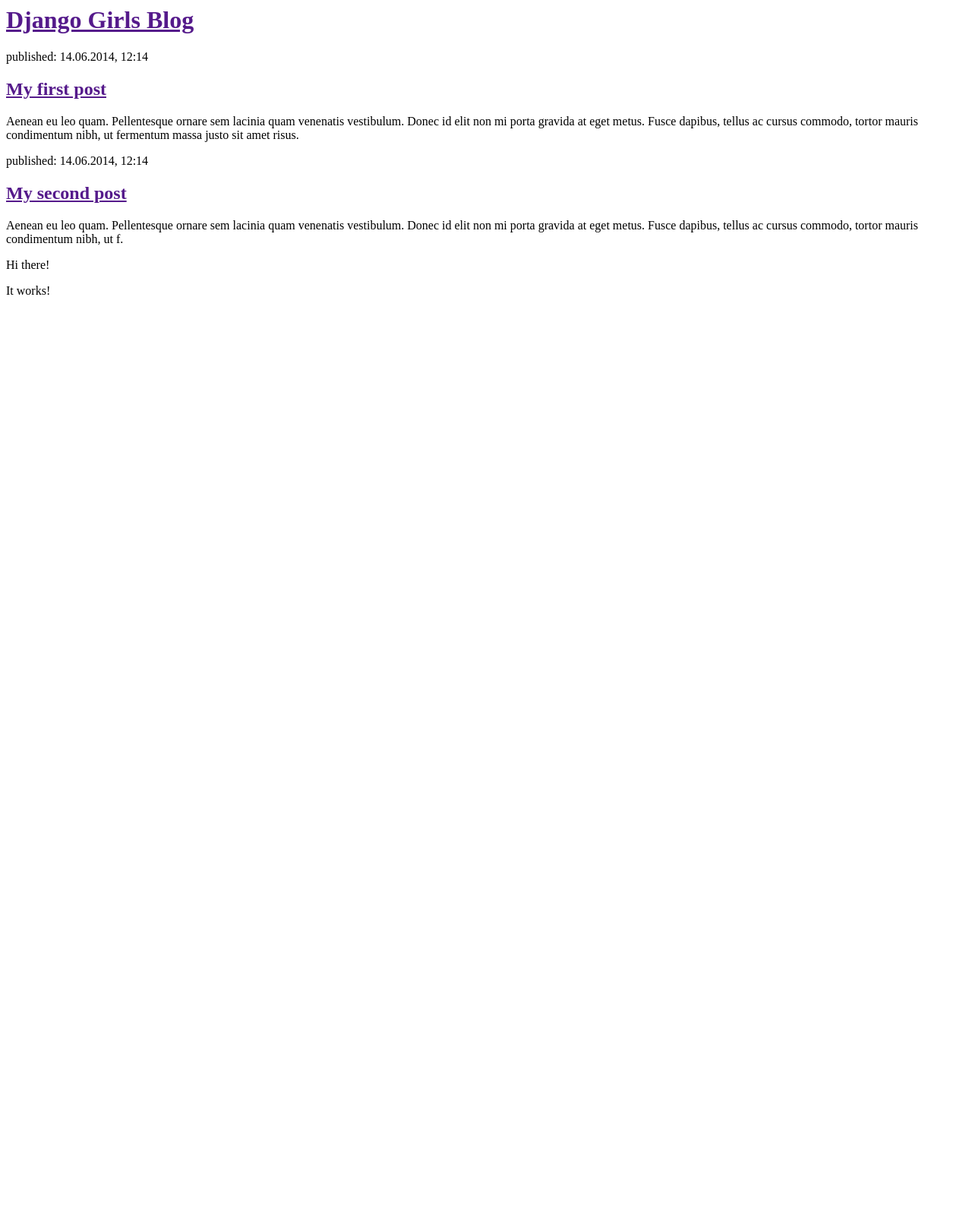
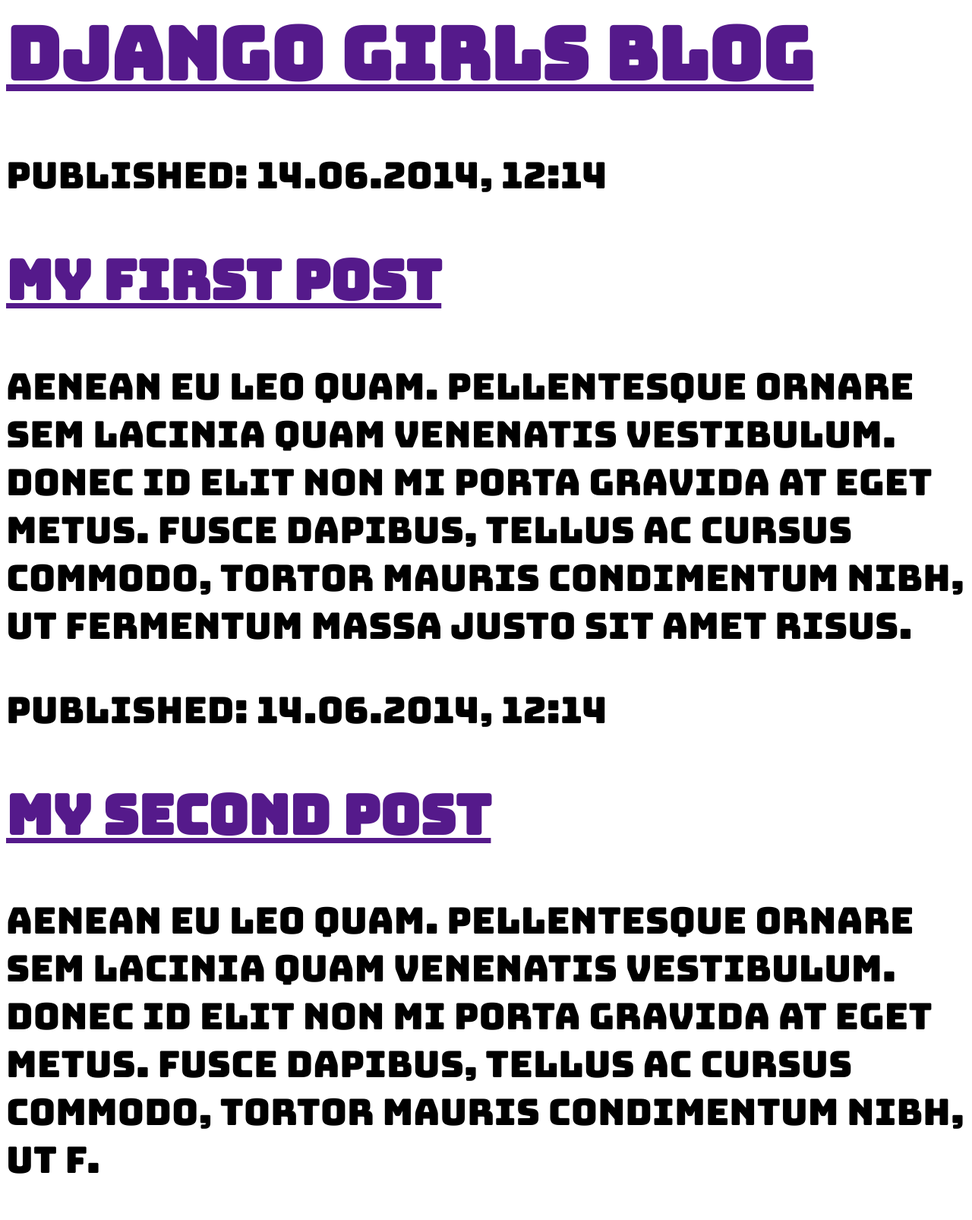
Before and after one commit to CaylynneT/my-first-blog, a Django app: page / in a window 1280 px wide. Shown: the whole page at 76% size. Before the commit the page ends 388 px from the top, so only its background shows below. Run offline with Django 3.2, Linux system fonts and the light colour scheme.

Commit message:
blog update

```diff
--- a/blog/templates/blog/post_list.html
+++ b/blog/templates/blog/post_list.html
@@ -1,6 +1,14 @@
 <html>
   <head>
+    <link rel="stylesheet"
+          href="https://fonts.googleapis.com/css?family=Bungee">
           <title> teemca </title>
+    <style>
+      body {
+        font-family: 'Bungee', cursive;
+        font-size: 48px;
+      }
+    </style>
   </head>
   <body>
     <div>
@@ -18,10 +26,5 @@
             <h2><a href="">My second post</a></h2>
             <p>Aenean eu leo quam. Pellentesque ornare sem lacinia quam venenatis vestibulum. Donec id elit non mi porta gravida at eget metus. Fusce dapibus, tellus ac cursus commodo, tortor mauris condimentum nibh, ut f.</p>
         </div>
-
-    <p>Hi there!</p>
-    <p>It works!</p>
   </body>
-
-
 </html>
```
Lines whose indentation alone changed are shown as unchanged.
